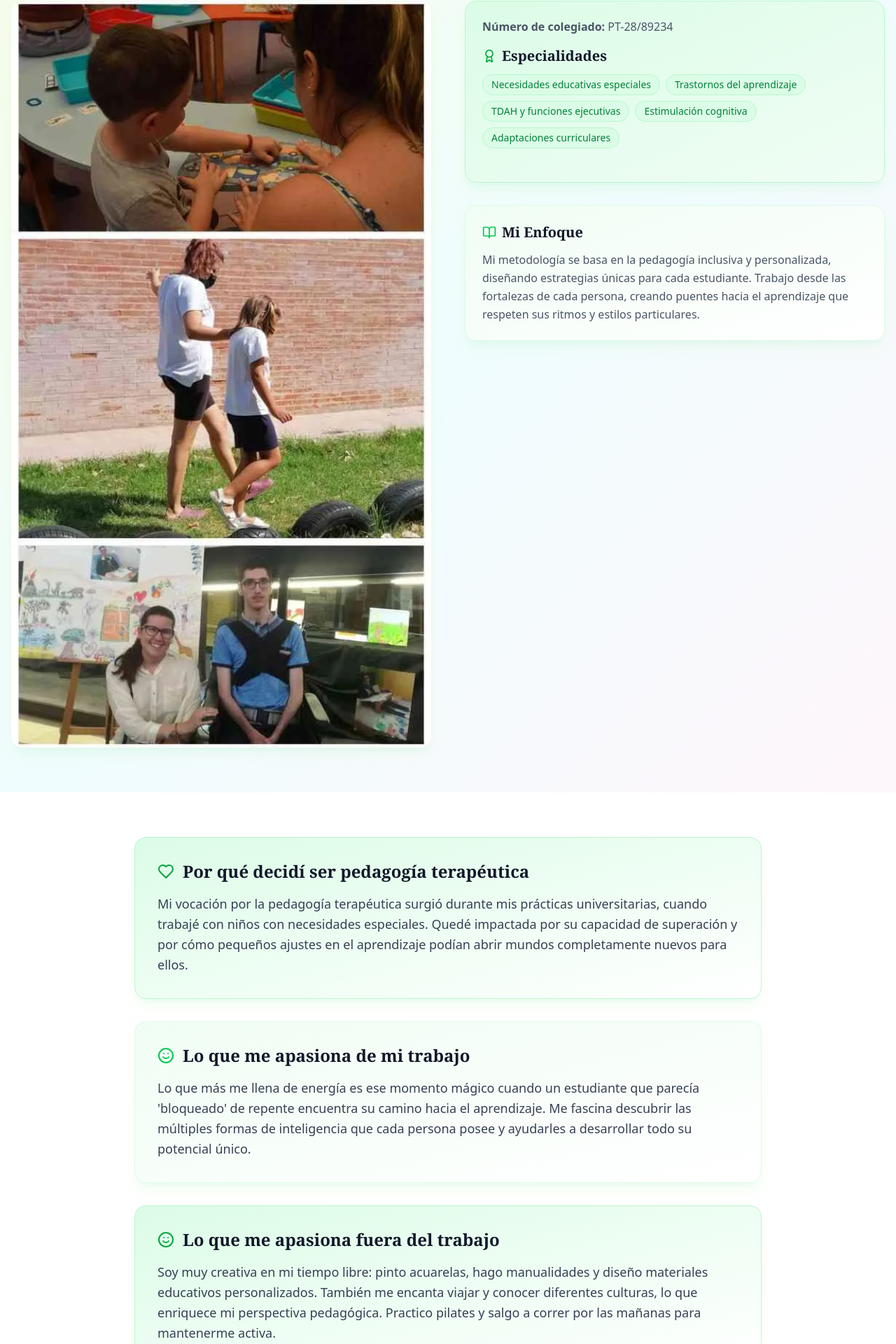
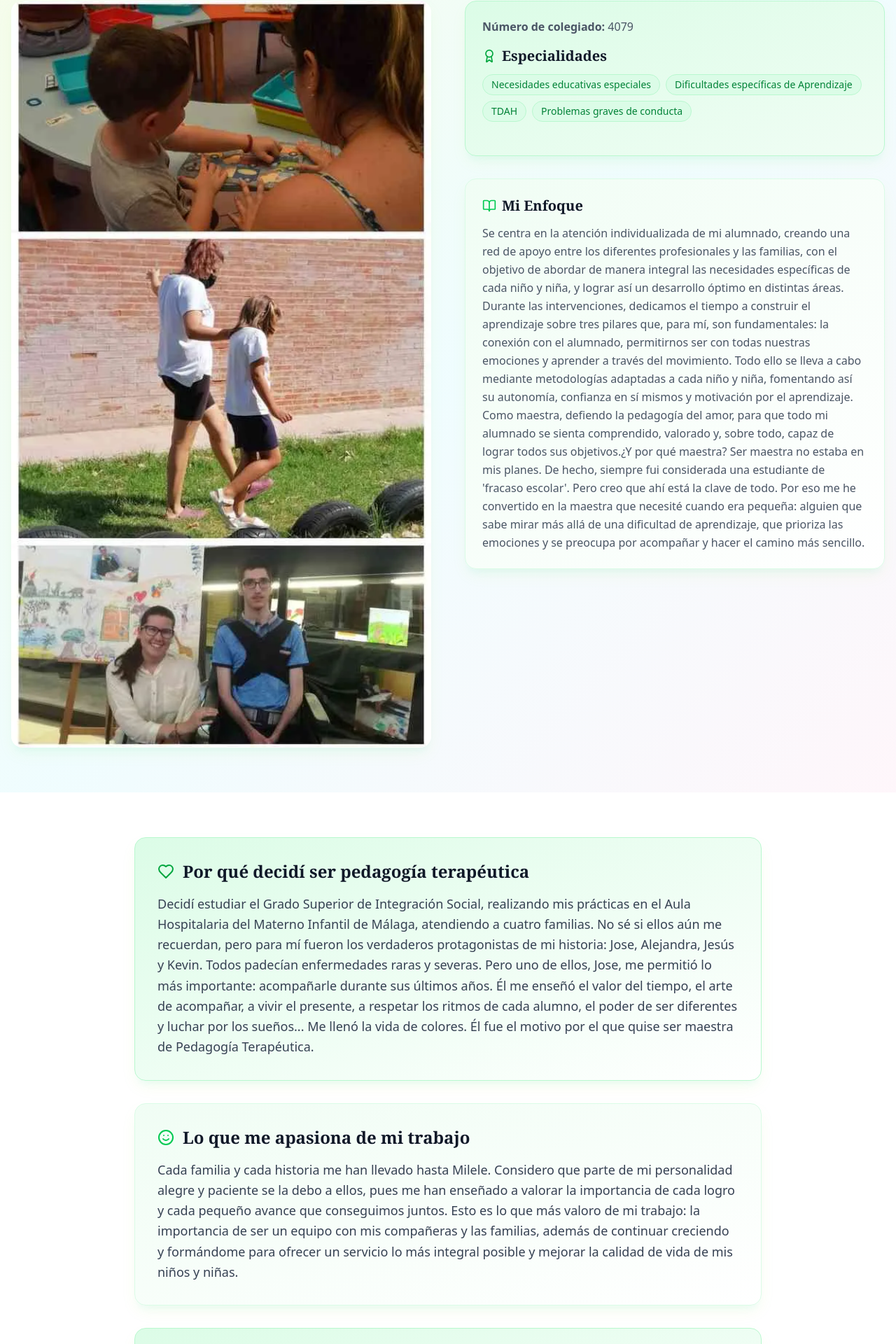
Before and after one commit to patricd17/centro-milele, a React (Vite) app in the folder frontend/: page /about/lucia in a window 1280 px wide. Shown: the part 452-2372 px from the top of the page at 70% size. Built offline with nearby package versions, Linux system fonts and the light colour scheme; a web font is replaced by a local one.

Commit message:
descripcion perfil chicas

```diff
--- a/frontend/src/pages/Professional.jsx
+++ b/frontend/src/pages/Professional.jsx
@@ -10,64 +10,66 @@ const professionals = {
     name: "Patricia García Díaz",
     role: "Logopeda",
     color: "purple",
-    license: "L-28/46758",
+    license: "29/2333",
     image: patricia,
     specialties: [
       "Trastornos del habla y lenguaje",
-      "Intervención temprana",
+      "Atención temprana",
       "Dificultades de deglución",
       "Terapia vocal",
-      "Comunicación alternativa"
+      "Transtorno por Déficit de Atención e Hiperactividad (TDAH)",
     ],
     approach:
-      "Mi enfoque se centra en la intervención temprana y personalizada, utilizando técnicas innovadoras que respetan el ritmo de cada persona. Creo firmemente en el poder de la comunicación como herramienta de conexión y desarrollo personal.",
+      "Mi enfoque se basa en la atención personalizada y el trabajo multidisciplinar, colaborando estrechamente con otros profesionales para ofrecer un tratamiento que se adapte a las necesidades específicas de cada paciente. Mi objetivo es ayudar a que cada persona supere sus dificultades, desarrollando sus habilidades de comunicación y favoreciendo su bienestar.",
     why: "Decidí ser logopeda porque desde pequeña me fascinaba observar cómo las personas se comunican de maneras únicas y especiales. Quería formar parte de ese proceso tan importante y ayudar a quienes tienen dificultades para expresarse, porque creo que todos merecen ser escuchados y comprendidos.",
     passion:
-      "Lo que más me emociona de mi trabajo es ver esa primera palabra clara, esa frase completa o simplemente la sonrisa de satisfacción cuando alguien logra comunicar lo que siente. Cada avance, por pequeño que parezca, es una gran victoria que celebramos juntos.",
+      "Lo que más me emociona de mi trabajo es ver esa primera palabra clara, esa frase completa o simplemente la sonrisa de satisfacción cuando alguien logra comunicar lo que siente. Cada avance, por pequeño que parezca, es una gran victoria que celebramos juntos.Además, me encanta poder trabajar en equipo con otros profesionales del centro. Creo firmemente que el trabajo multidisciplinar es esencial para abordar cualquier dificultad de manera integral y eficaz.",
     hobbies:
-      "Fuera del trabajo disfruto muchísimo de la música - toco el piano y canto en un coro local. También me encanta la naturaleza: hago senderismo los fines de semana y tengo un pequeño huerto en casa donde cultivo mis propias hierbas aromáticas.",
+      "En mi tiempo libre, disfruto de estar con mi familia, ir a la playa a conectar con la naturaleza, andar sintiendo la brisa del mar, la fotografía, pintar, los animales.. Siempre intento introducir en mi día a día algo de lo que me hace desconectar de la rutina y conectar conmigo misma. Esto me ayuda a mantener un equilibrio, ya que considero que tanto la mente como el cuerpo necesitan cuidado. Y, por supuesto, me encanta seguir formándome, ya que la logopedia es un campo que siempre está en constante evolución.",
   },
   silvia: {
-    name: "Silvia Cabello",
-    role: "Psicóloga",
+    name: "Silvia Cabello Domínguez",
+    role: "Psicóloga Sanitaria",
     color: "blue",
-    license: "P-28/32156",
+    license: "AO11742",
     image: silvia,
     specialties: [
-      "Terapia familiar y de pareja",
-      "Ansiedad y depresión",
-      "Trastornos del estado de ánimo",
-      "Trauma y estrés postraumático",
-      "Desarrollo personal"
+      "Atención temprana (AT)",
+      "Transtorno del Espectro Autista (TEA)",
+      "Parálisis cerebral en AT",
+      "Programa avanzado en Apego",
+      "Psicología Perinatal",
+      "Musicoterapia",
     ],
     approach:
-      "Mi práctica se basa en crear un espacio seguro y empático donde las personas puedan explorar sus emociones libremente. Combino diferentes enfoques terapéuticos adaptándome a las necesidades únicas de cada persona, siempre desde el respeto y la comprensión.",
+      "Siempre he sido una niña a la que le ha gustado ayudar y acompañar a los demás, tanto en sus desafíos como en sus fortalezas. Recuerdo con especial cariño a una niña con necesidades que estaba en mi clase de primaria. Durante los años que compartimos, aprendimos mucho la una de la otra. Sin darnos cuenta, ella me enseñó cariño, paciencia, comprensión, empatía y un sinfín de cosas más. Con el paso de los cursos, las materias se complicaban y tuve que dedicar mucho esfuerzo para superarlas con éxito. De hecho, no sabía ni qué estudiar, pero sí tenía claro que no haría selectividad, ya que jamás me veía estudiando una carrera. Gracias a una persona muy especial que me llevó “a rastras” a hacer la selectividad y a elegir varias opciones (economía, psicología, trabajo social… sí, economía no tiene sentido ahí, lo sé, jajaja), terminé entrando en psicología. Casi al final de la carrera, me enamoré de la Atención Temprana gracias a la mujer que la impartía. Me hizo reencontrarme con esos sentimientos de cariño, paciencia y empatía que tuve en primaria. Tras varios años trabajando, pude hacer el Máster en Atención Temprana, donde aprendí una barbaridad en las prácticas gracias a tutoras maravillosas. Fue ahí donde me enamoré del TEA, lo que me llevó a especializarme aún más en ello.",
+
     why: "Elegí la psicología porque siempre me ha conmovido profundamente la capacidad humana de sanar y transformarse. Desde adolescente sentía una llamada natural hacia ayudar a otros, y descubrí que la terapia es una de las formas más hermosas de acompañar a las personas en sus momentos más vulnerables.",
     passion:
-      "Mi mayor satisfacción viene de presenciar esos momentos de 'iluminación' cuando mis pacientes descubren nuevas perspectivas sobre sí mismos. Me emociona profundamente ser testigo de cómo las personas recuperan su fortaleza interior y encuentran nuevas formas de relacionarse consigo mismas y con otros.",
+      "Acompañar a las familias en cada uno de los progresos de los peques, disfrutar las sesiones, sacar la niña que llevo dentro, compartir esa inocencia y esa alegría. Por supuesto, no todos son buenos momentos, hay muchos muy duros pero son esos los que me hacen sacar fuerzas para continuar luchando por todos ellos.",
     hobbies:
-      "Soy una apasionada de la lectura, especialmente de novelas psicológicas y libros de crecimiento personal. También practico yoga y meditación diariamente, actividades que me ayudan a mantener mi equilibrio emocional. Los fines de semana disfruto cocinando platos nuevos y compartiendo comidas con amigos y familia.",
+      "Lo que más disfruto es pasar tiempo con mis animales, son una parte esencial en mi día a día, me recargan de energía en cuanto los veo corriendo hacia mí al llegar a casa. También me apasiona comer, y ¡qué mejor compañía que la de mi pareja, familia y amigos para hacerlo! Disfrutar de ello y la naturaleza, ya sea playa o montaña, me encanta. Aquí donde me veis, fui una niña tímida, introvertida y con poca confianza en mí misma (algo que sigo trabajando día a día). Hoy soy quien soy gracias a toda mi trayectoria y a unas personitas muy especiales, a quienes siempre estaré eternamente agradecida. ¿Te unes a esta gran aventura llamada Milele?",
   },
   lucia: {
     name: "Lucía Miñagorri Bandera",
     role: "Pedagogía Terapéutica",
     color: "green",
-    license: "PT-28/89234",
+    license: "4079",
     image: lucia,
     specialties: [
       "Necesidades educativas especiales",
-      "Trastornos del aprendizaje",
-      "TDAH y funciones ejecutivas",
-      "Estimulación cognitiva",
-      "Adaptaciones curriculares"
+      "Dificultades específicas de Aprendizaje",
+      "TDAH",
+      "Problemas graves de conducta",
+
     ],
     approach:
-      "Mi metodología se basa en la pedagogía inclusiva y personalizada, diseñando estrategias únicas para cada estudiante. Trabajo desde las fortalezas de cada persona, creando puentes hacia el aprendizaje que respeten sus ritmos y estilos particulares.",
-    why: "Mi vocación por la pedagogía terapéutica surgió durante mis prácticas universitarias, cuando trabajé con niños con necesidades especiales. Quedé impactada por su capacidad de superación y por cómo pequeños ajustes en el aprendizaje podían abrir mundos completamente nuevos para ellos.",
+      "Se centra en la atención individualizada de mi alumnado, creando una red de apoyo entre los diferentes profesionales y las familias, con el objetivo de abordar de manera integral las necesidades específicas de cada niño y niña, y lograr así un desarrollo óptimo en distintas áreas. Durante las intervenciones, dedicamos el tiempo a construir el aprendizaje sobre tres pilares que, para mí, son fundamentales: la conexión con el alumnado, permitirnos ser con todas nuestras emociones y aprender a través del movimiento. Todo ello se lleva a cabo mediante metodologías adaptadas a cada niño y niña, fomentando así su autonomía, confianza en sí mismos y motivación por el aprendizaje. Como maestra, defiendo la pedagogía del amor, para que todo mi alumnado se sienta comprendido, valorado y, sobre todo, capaz de lograr todos sus objetivos.¿Y por qué maestra? Ser maestra no estaba en mis planes. De hecho, siempre fui considerada una estudiante de 'fracaso escolar'. Pero creo que ahí está la clave de todo. Por eso me he convertido en la maestra que necesité cuando era pequeña: alguien que sabe mirar más allá de una dificultad de aprendizaje, que prioriza las emociones y se preocupa por acompañar y hacer el camino más sencillo.",
+    why: "Decidí estudiar el Grado Superior de Integración Social, realizando mis prácticas en el Aula Hospitalaria del Materno Infantil de Málaga, atendiendo a cuatro familias. No sé si ellos aún me recuerdan, pero para mí fueron los verdaderos protagonistas de mi historia: Jose, Alejandra, Jesús y Kevin. Todos padecían enfermedades raras y severas. Pero uno de ellos, Jose, me permitió lo más importante: acompañarle durante sus últimos años. Él me enseñó el valor del tiempo, el arte de acompañar, a vivir el presente, a respetar los ritmos de cada alumno, el poder de ser diferentes y luchar por los sueños... Me llenó la vida de colores. Él fue el motivo por el que quise ser maestra de Pedagogía Terapéutica.",
     passion:
-      "Lo que más me llena de energía es ese momento mágico cuando un estudiante que parecía 'bloqueado' de repente encuentra su camino hacia el aprendizaje. Me fascina descubrir las múltiples formas de inteligencia que cada persona posee y ayudarles a desarrollar todo su potencial único.",
+      "Cada familia y cada historia me han llevado hasta Milele. Considero que parte de mi personalidad alegre y paciente se la debo a ellos, pues me han enseñado a valorar la importancia de cada logro y cada pequeño avance que conseguimos juntos. Esto es lo que más valoro de mi trabajo: la importancia de ser un equipo con mis compañeras y las familias, además de continuar creciendo y formándome para ofrecer un servicio lo más integral posible y mejorar la calidad de vida de mis niños y niñas.",
     hobbies:
-      "Soy muy creativa en mi tiempo libre: pinto acuarelas, hago manualidades y diseño materiales educativos personalizados. También me encanta viajar y conocer diferentes culturas, lo que enriquece mi perspectiva pedagógica. Practico pilates y salgo a correr por las mañanas para mantenerme activa.",
+      "Disfruto del equilibrio que me brinda pasar tiempo conmigo misma, reconectar y recargar energías. Valoro profundamente cada momento con mis seres queridos, ya que mi familia y amigos son una fuente constante de inspiración y alegría. Me apasionan la música, el mar, el deporte, la montaña y, por supuesto, la compañía de mis gatos.",
   },
 }
 
```
